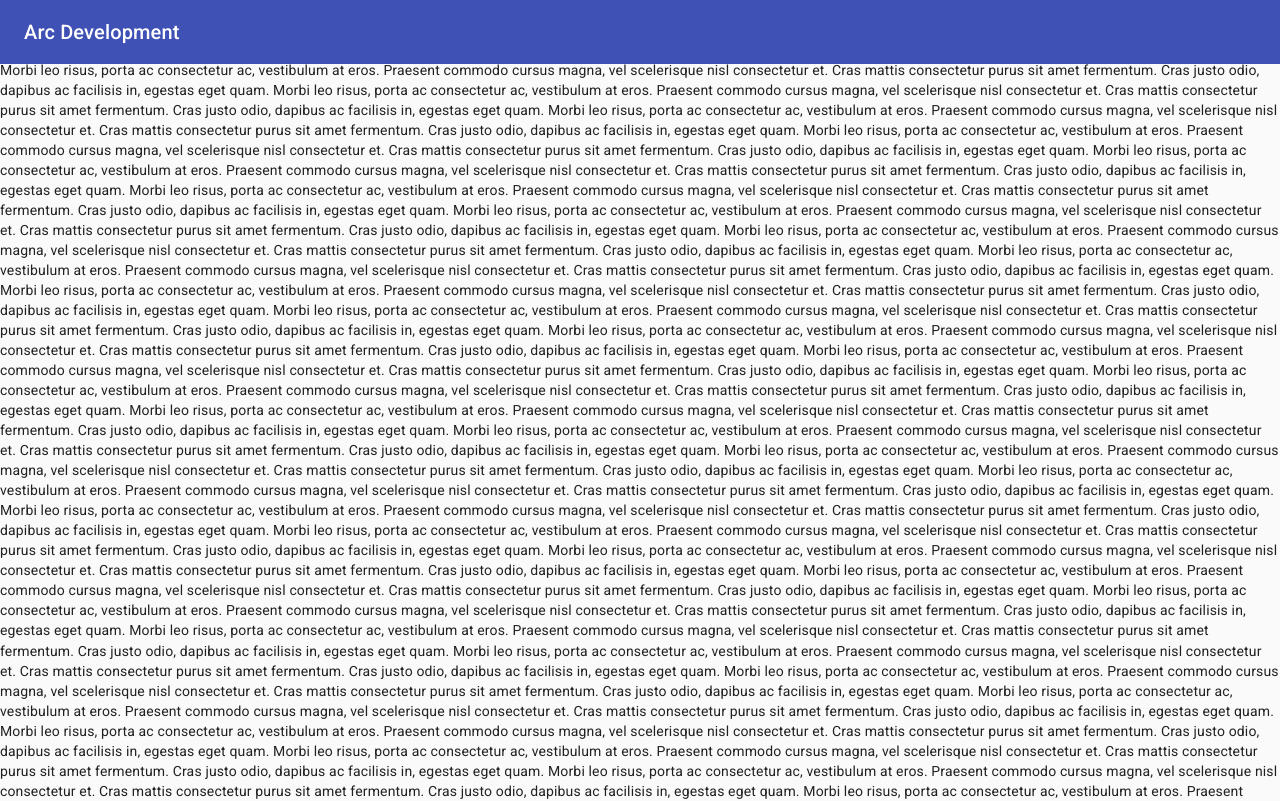
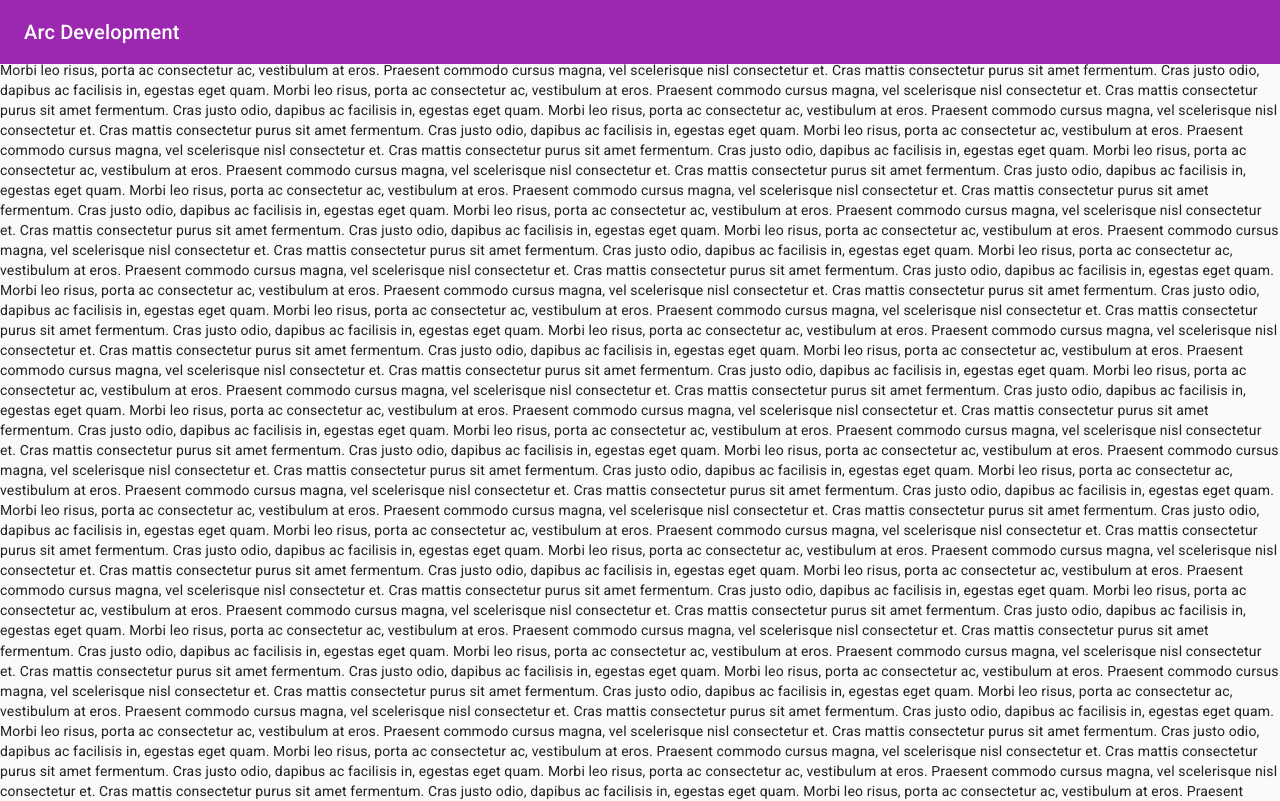
Before and after one commit to ms77grz/material-ui-react-full-course, a React (Create React App) app: page / in a window 1280 px wide. Shown: the top 801 px of the page. Built offline with nearby package versions, Linux system fonts and the light colour scheme.

Commit message:
Styling - Themes Setup

```diff
--- a/package.json
+++ b/package.json
@@ -5,6 +5,7 @@
   "dependencies": {
     "@material-ui/core": "^4.12.3",
     "@material-ui/icons": "^4.11.2",
+    "@material-ui/styles": "^4.11.4",
     "@testing-library/jest-dom": "^5.11.4",
     "@testing-library/react": "^11.1.0",
     "@testing-library/user-event": "^12.1.10",
--- a/src/components/App.js
+++ b/src/components/App.js
@@ -1,8 +1,10 @@
+import { ThemeProvider } from '@material-ui/styles';
 import Header from './ui/Header';
+import theme from '../components/ui/theme';
 
 function App() {
   return (
-    <div>
+    <ThemeProvider theme={theme}>
       <Header />
       {[...new Array(100)]
         .map(
@@ -12,7 +14,7 @@ Morbi leo risus, porta ac consectetur ac, vestibulum at eros.
 Praesent commodo cursus magna, vel scelerisque nisl consectetur et.`
         )
         .join('\n')}
-    </div>
+    </ThemeProvider>
   );
 }
 
--- /dev/null
+++ b/src/components/ui/theme.js
@@ -0,0 +1,16 @@
+import { createTheme } from '@material-ui/core/styles';
+import purple from '@material-ui/core/colors/purple';
+import green from '@material-ui/core/colors/green';
+
+const theme = createTheme({
+  palette: {
+    primary: {
+      main: purple[500],
+    },
+    secondary: {
+      main: green[500],
+    },
+  },
+});
+
+export default theme;
```
